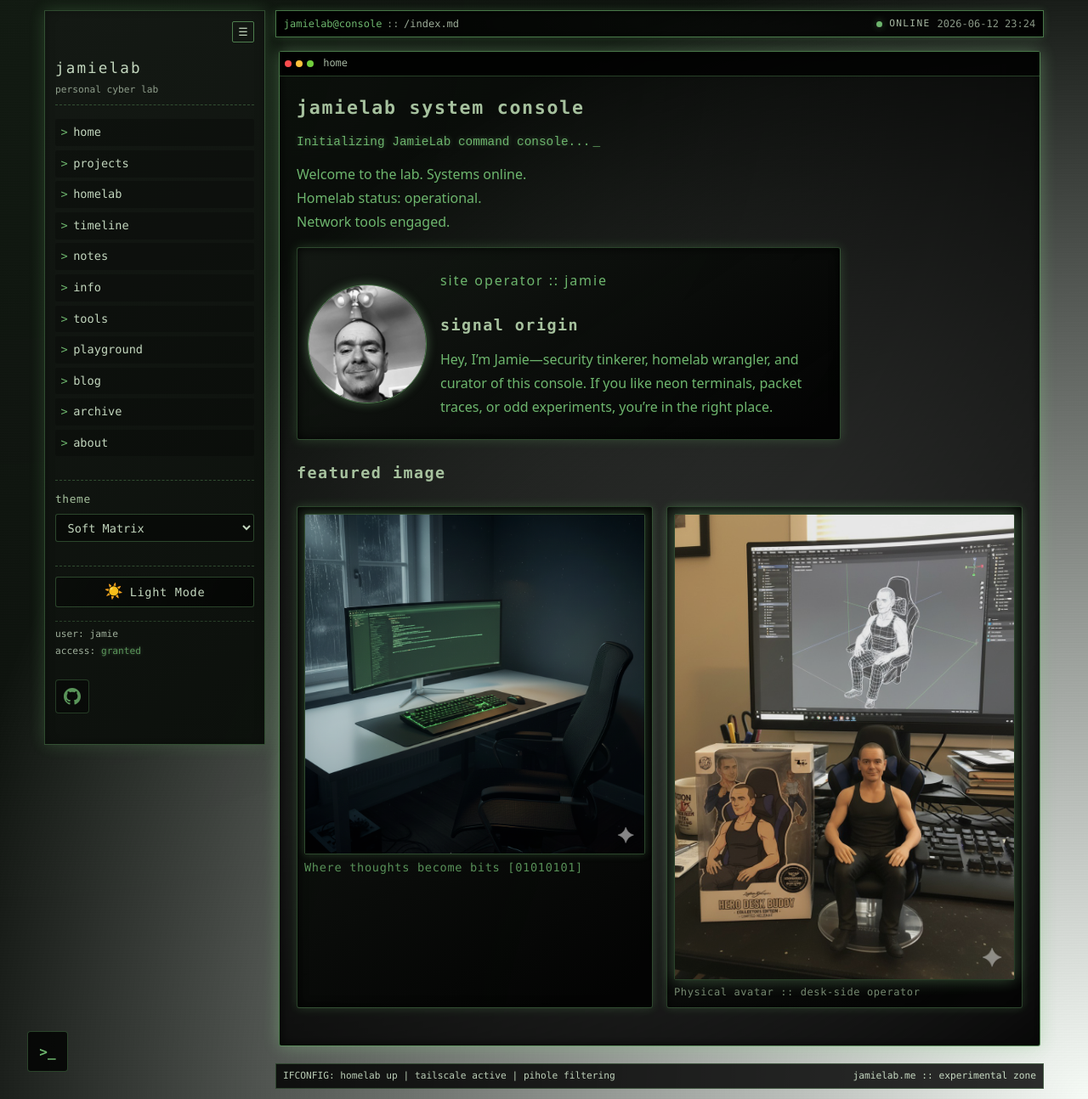
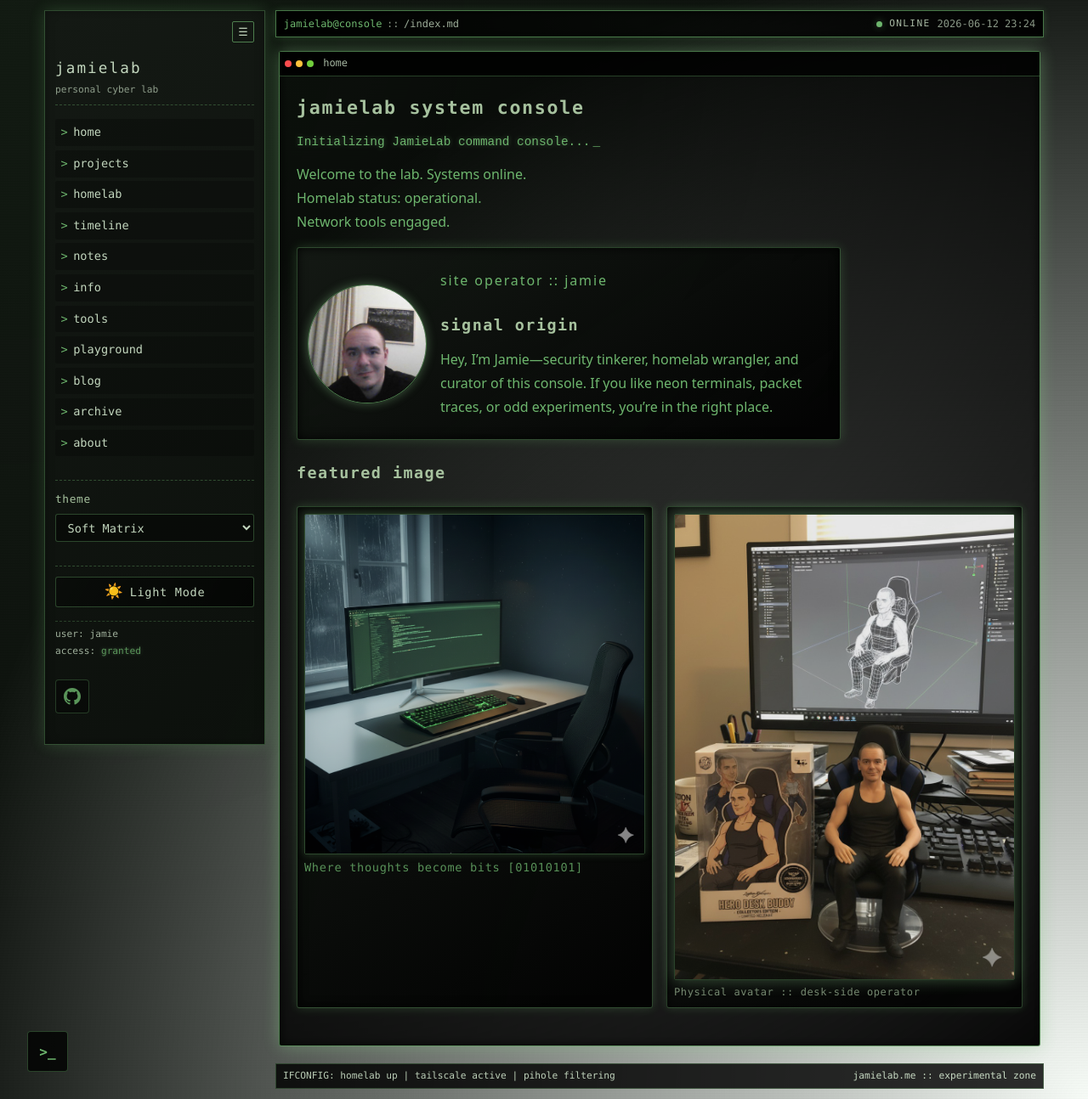
Before and after one commit to jimjamscott22/jimjamscott22.github.io, a Jekyll site: the page built from index.md, in a window 1280 px wide and 1294 px high. Shown: the whole window at 85% size. Built offline with Jekyll 4.4.1, drawn with Linux system fonts in a browser that asks for light colours.

Commit message:
changed pics

```diff
--- a/index.md
+++ b/index.md
@@ -20,7 +20,7 @@ Network tools engaged.
 <div class="profile-card">
   <img
     class="profile-photo"
-    src="{{ "/img/my_profile.webp" | relative_url }}?v={{ cache_bust }}"
+    src="{{ "/img/me.jpg" | relative_url }}?v={{ cache_bust }}"
     alt="Portrait of Jamie"
     loading="lazy"
     decoding="async">
```
Also changed, not shown: img/me.jpg (added), img/my_profile.webp (deleted).
